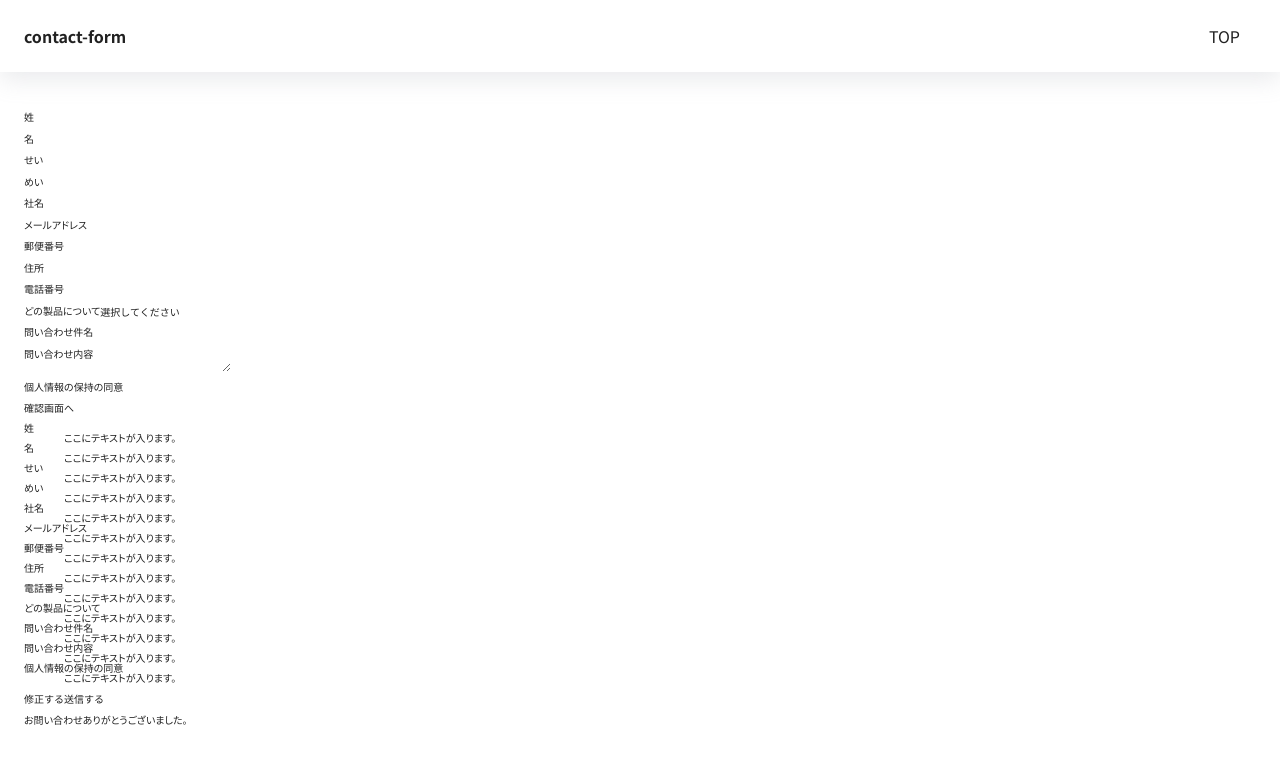
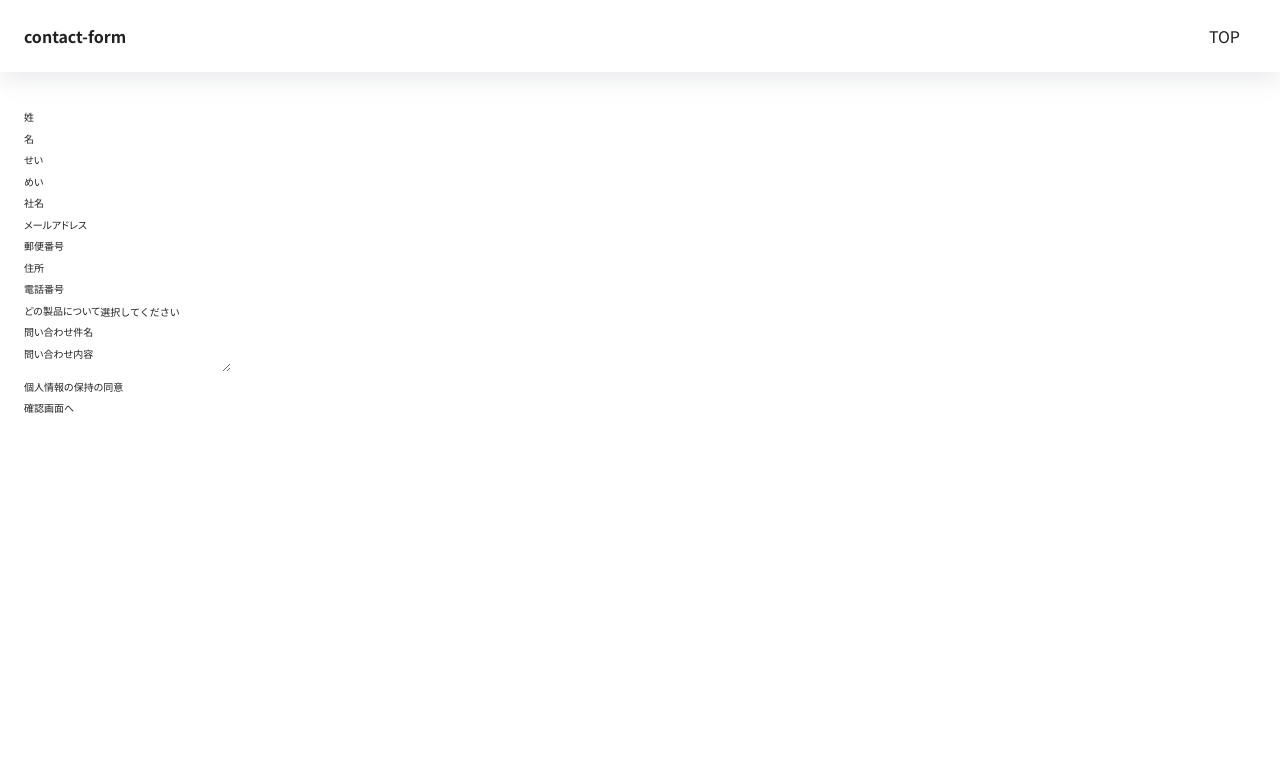
Before and after one commit to TOHFU/contact-form, a Next.js app: page /contact in a window 1280 px wide. Shown: the top 764 px of the page. Built offline with nearby package versions, Linux system fonts and the light colour scheme.

Commit message:
add transition values

```diff
--- a/src/components/container/contact/ContactConfirmContainer.tsx
+++ b/src/components/container/contact/ContactConfirmContainer.tsx
@@ -1,45 +1,51 @@
-type Props = {};
+import { FormValues } from '@/pages/contact';
 
-const ContactConfirmContainer: React.FC<Props> = () => {
+type Props = {
+  formValues: FormValues;
+  onBack: () => void;
+  onSubmit: () => void;
+};
+
+const ContactConfirmContainer: React.FC<Props> = ({ formValues, onBack, onSubmit }) => {
   return (
-    <>
+    <div>
       <dl>
         <dt>姓</dt>
-        <dd>ここにテキストが入ります。</dd>
+        <dd>{formValues.firstName}</dd>
         <dt>名</dt>
-        <dd>ここにテキストが入ります。</dd>
+        <dd>{formValues.lastName}</dd>
         <dt>せい</dt>
-        <dd>ここにテキストが入ります。</dd>
+        <dd>{formValues.firstNameKana}</dd>
         <dt>めい</dt>
-        <dd>ここにテキストが入ります。</dd>
+        <dd>{formValues.lastNameKana}</dd>
         <dt>社名</dt>
-        <dd>ここにテキストが入ります。</dd>
+        <dd>{formValues.company}</dd>
         <dt>メールアドレス</dt>
-        <dd>ここにテキストが入ります。</dd>
+        <dd>{formValues.email}</dd>
         <dt>郵便番号</dt>
-        <dd>ここにテキストが入ります。</dd>
+        <dd>{formValues.postalcode}</dd>
         <dt>住所</dt>
-        <dd>ここにテキストが入ります。</dd>
+        <dd>{formValues.address}</dd>
         <dt>電話番号</dt>
-        <dd>ここにテキストが入ります。</dd>
+        <dd>{formValues.phone}</dd>
         <dt>どの製品について</dt>
-        <dd>ここにテキストが入ります。</dd>
+        <dd>{formValues.service}</dd>
         <dt>問い合わせ件名</dt>
-        <dd>ここにテキストが入ります。</dd>
+        <dd>{formValues.title}</dd>
         <dt>問い合わせ内容</dt>
-        <dd>ここにテキストが入ります。</dd>
+        <dd>{formValues.content}</dd>
         <dt>個人情報の保持の同意</dt>
-        <dd>ここにテキストが入ります。</dd>
+        <dd>{formValues.agreement}</dd>
       </dl>
       <div>
-        <button type="button" onClick={() => {}}>
+        <button type="button" onClick={onBack}>
           修正する
         </button>
-        <button type="submit" onClick={() => {}}>
+        <button type="submit" onClick={onSubmit}>
           送信する
         </button>
       </div>
-    </>
+    </div>
   );
 };
 
--- a/src/components/container/contact/ContactInputContainer.tsx
+++ b/src/components/container/contact/ContactInputContainer.tsx
@@ -2,22 +2,11 @@ import { useForm } from 'react-hook-form';
 import { yupResolver } from '@hookform/resolvers/yup';
 import * as yup from 'yup';
 
-type Props = {};
+import { FormValues } from '@/pages/contact';
 
-export type FormValues = {
-  firstName: string;
-  lastName: string;
-  firstNameKana: string;
-  lastNameKana: string;
-  company: string | undefined;
-  email: string;
-  postalcode: string | undefined;
-  address: string | undefined;
-  phone: string | undefined;
-  service: string | undefined;
-  title: string;
-  content: string;
-  agreement: boolean | undefined;
+type Props = {
+  formValues: FormValues;
+  onConfirm: (_values: FormValues) => void;
 };
 
 const schema: yup.SchemaOf<FormValues> = yup.object({
@@ -40,16 +29,18 @@ const schema: yup.SchemaOf<FormValues> = yup.object({
   agreement: yup.bool().isTrue('必須項目です。'),
 });
 
-const ContactInputContainer: React.FC<Props> = () => {
+const ContactInputContainer: React.FC<Props> = ({ formValues, onConfirm }) => {
   const {
     register,
     handleSubmit,
     formState: { errors },
   } = useForm<FormValues>({
     resolver: yupResolver(schema),
+    defaultValues: formValues,
   });
 
   const onSubmit = handleSubmit((data) => {
+    onConfirm(data);
     console.log(data);
   });
 
--- a/src/pages/contact/index.tsx
+++ b/src/pages/contact/index.tsx
@@ -1,21 +1,70 @@
-import { ReactElement } from 'react';
+import { ReactElement, useState } from 'react';
 
 import Head from 'next/head';
 import Layout from '@/components/layouts/Layout';
-
 import ContactInputContainer from '@/components/container/contact/ContactInputContainer';
 import ContactConfirmContainer from '@/components/container/contact/ContactConfirmContainer';
 import ContactCompleteContainer from '@/components/container/contact/ContactCompleteContainer';
 
+export type FormValues = {
+  firstName: string;
+  lastName: string;
+  firstNameKana: string;
+  lastNameKana: string;
+  company: string | undefined;
+  email: string;
+  postalcode: string | undefined;
+  address: string | undefined;
+  phone: string | undefined;
+  service: string | undefined;
+  title: string;
+  content: string;
+  agreement: boolean | undefined;
+};
+
+export type FormState = 'input' | 'confirm' | 'complete';
+
 const ContactIndex = () => {
+  const [formValues, setFormValues] = useState<FormValues>({
+    firstName: '',
+    lastName: '',
+    firstNameKana: '',
+    lastNameKana: '',
+    company: undefined,
+    email: '',
+    postalcode: undefined,
+    address: undefined,
+    phone: undefined,
+    service: undefined,
+    title: '',
+    content: '',
+    agreement: undefined,
+  });
+  const [formState, setFormState] = useState<FormState>('input');
+
+  const handleBack = () => {
+    setFormState('input');
+  };
+
+  const handleConfirm = (values: FormValues) => {
+    setFormValues(values);
+    setFormState('confirm');
+  };
+
+  const handleSubmit = () => {
+    setFormState('complete');
+  };
+
   return (
     <>
       <Head>
         <title>contact | contact form app</title>
       </Head>
-      <ContactInputContainer />
-      <ContactConfirmContainer />
-      <ContactCompleteContainer />
+      {formState === 'input' && <ContactInputContainer formValues={formValues} onConfirm={handleConfirm} />}
+      {formState === 'confirm' && (
+        <ContactConfirmContainer formValues={formValues} onBack={handleBack} onSubmit={handleSubmit} />
+      )}
+      {formState === 'complete' && <ContactCompleteContainer />}
     </>
   );
 };
```
